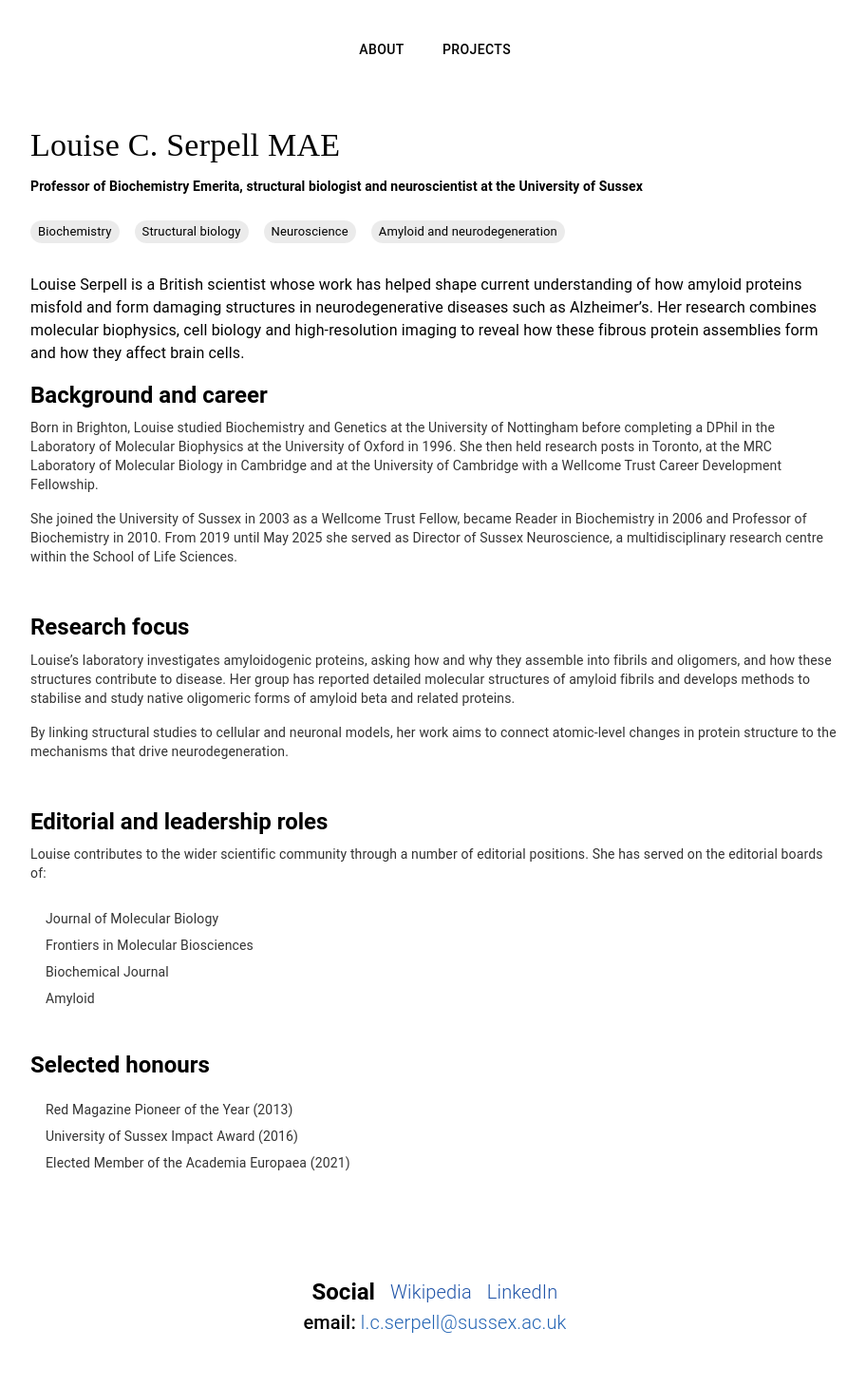
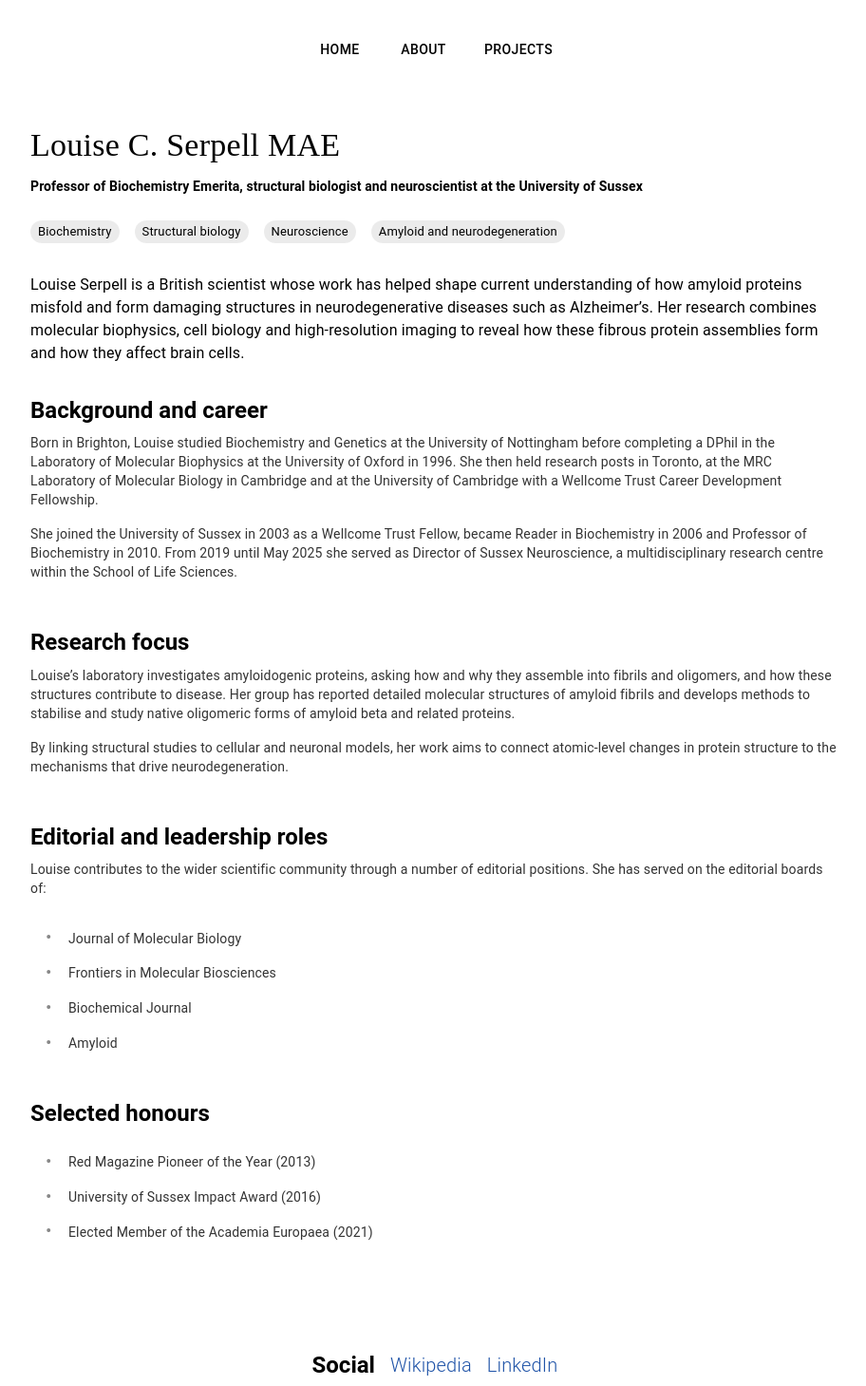
Before and after one commit to EAS-Tyler/serpell-science, a React (Create React App) app: page /about in a window 1280 px wide. Shown: the top 1459 px of the page at 95% size, without its empty margins (182-1094 px from the left). Built offline with nearby package versions, Linux system fonts and the light colour scheme.

Commit message:
home navigation and slight arrangements to about

```diff
--- a/src/components/Toolbar.jsx
+++ b/src/components/Toolbar.jsx
@@ -24,6 +24,15 @@ const ToolbarComponent = () => {
           gap: 3,
         }}
       >
+            <Button
+          color="inherit"
+          size="medium"
+          variant="text"
+          onClick={() => navigate("/")}
+        >
+          Home
+        </Button>
+
         <Button
           color="inherit"
           size="medium"
--- a/src/views/About.jsx
+++ b/src/views/About.jsx
@@ -8,6 +8,7 @@ import {
   Chip,
   List,
   ListItem,
+  ListItemIcon
 } from "@mui/material";
 
 const AboutLouiseSerpell = () => {
@@ -47,7 +48,7 @@ const AboutLouiseSerpell = () => {
 
         <Grid container spacing={4}>
           {/* Background */}
-          <Grid item xs={12} md={6}>
+          <Grid item xs={12} md={6} mt={2}>
             <Typography variant="h5" gutterBottom>
               Background and career
             </Typography>
@@ -100,21 +101,33 @@ const AboutLouiseSerpell = () => {
             </Typography>
             <List dense sx={{ pl: 2 }}>
               <ListItem disableGutters>
+                <ListItemIcon sx={{ minWidth: 24 }}>
+                  <span style={{ fontSize: "1.2em", color: "#888" }}>•</span>
+                </ListItemIcon>
                 <Typography variant="body2">
                   Journal of Molecular Biology
                 </Typography>
               </ListItem>
               <ListItem disableGutters>
+                <ListItemIcon sx={{ minWidth: 24 }}>
+                  <span style={{ fontSize: "1.2em", color: "#888" }}>•</span>
+                </ListItemIcon>
                 <Typography variant="body2">
                   Frontiers in Molecular Biosciences
                 </Typography>
               </ListItem>
               <ListItem disableGutters>
+                <ListItemIcon sx={{ minWidth: 24 }}>
+                  <span style={{ fontSize: "1.2em", color: "#888" }}>•</span>
+                </ListItemIcon>
                 <Typography variant="body2">
                   Biochemical Journal
                 </Typography>
               </ListItem>
               <ListItem disableGutters>
+                <ListItemIcon sx={{ minWidth: 24 }}>
+                  <span style={{ fontSize: "1.2em", color: "#888" }}>•</span>
+                </ListItemIcon>
                 <Typography variant="body2">Amyloid</Typography>
               </ListItem>
             </List>
@@ -127,16 +140,25 @@ const AboutLouiseSerpell = () => {
             </Typography>
             <List dense sx={{ pl: 2 }}>
               <ListItem disableGutters>
+                <ListItemIcon sx={{ minWidth: 24 }}>
+                  <span style={{ fontSize: "1.2em", color: "#888" }}>•</span>
+                </ListItemIcon>
                 <Typography variant="body2">
                   Red Magazine Pioneer of the Year (2013)
                 </Typography>
               </ListItem>
               <ListItem disableGutters>
+                <ListItemIcon sx={{ minWidth: 24}}>
+                  <span style={{ fontSize: "1.2em", color: "#888" }}>•</span>
+                </ListItemIcon>
                 <Typography variant="body2">
                   University of Sussex Impact Award (2016)
                 </Typography>
               </ListItem>
               <ListItem disableGutters>
+                <ListItemIcon sx={{ minWidth: 24 }}>
+                  <span style={{ fontSize: "1.2em", color: "#888" }}>•</span>
+                </ListItemIcon>
                 <Typography variant="body2">
                   Elected Member of the Academia Europaea (2021)
                 </Typography>
```
